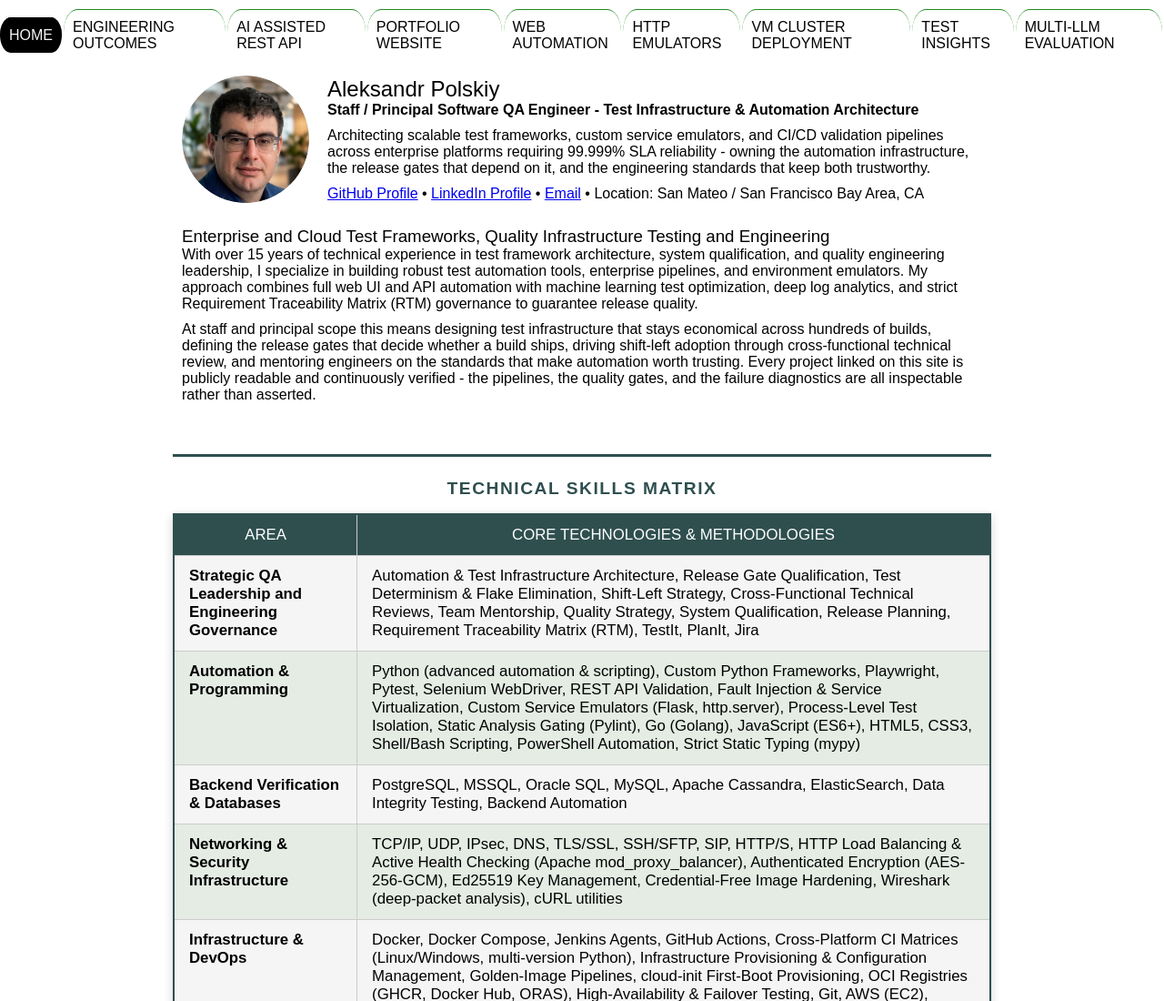
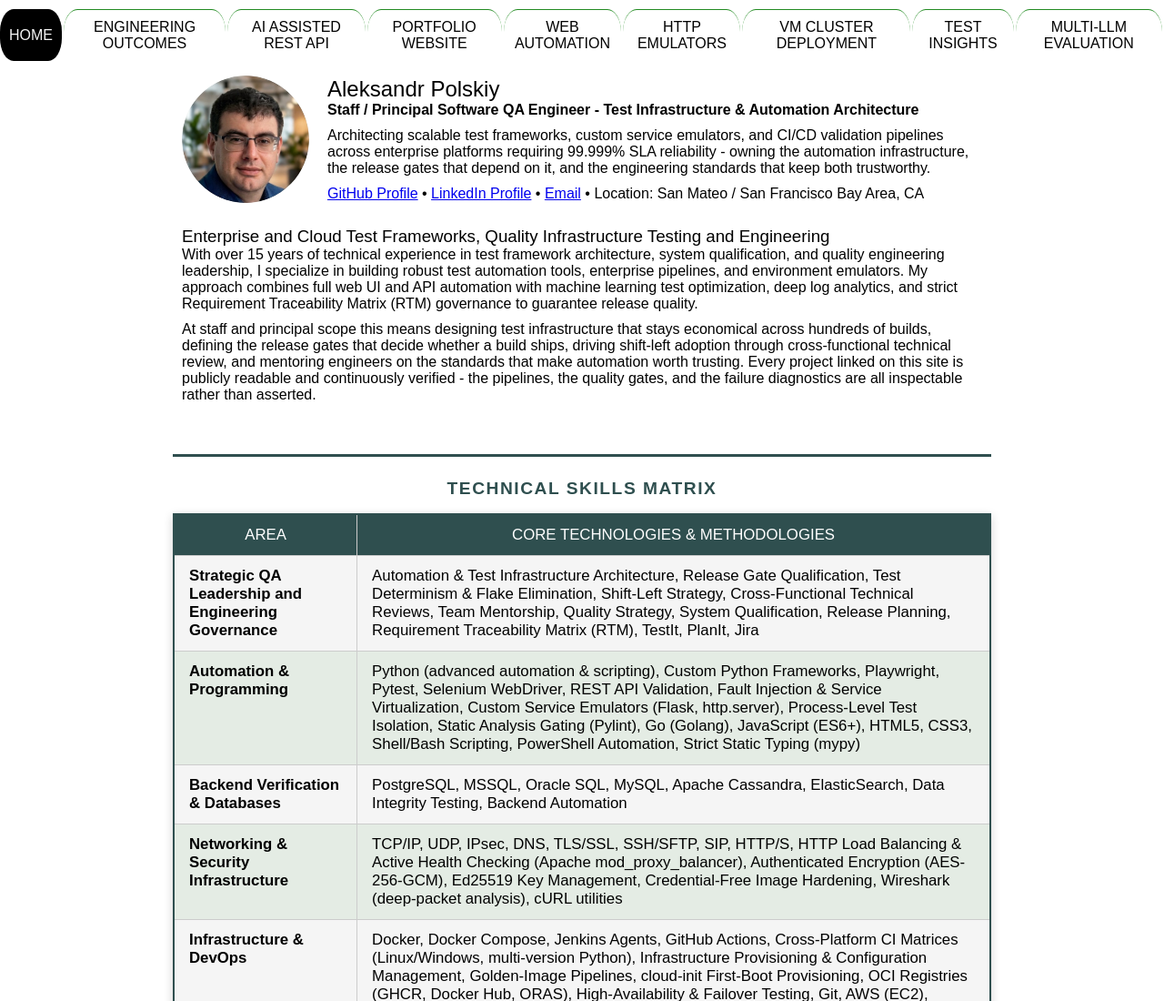
Before and after one commit to apolskiy/apolskiy.github.io, a plain HTML site: page index.html in a window 1280 px wide. Shown: the top 1100 px of the page at 91% size. Drawn offline with Linux system fonts and the light colour scheme.

Commit message:
Changed: menu tabs now stretch to a common height with centered labels, so the one-word Home tab is no longer a smaller button than the two-line tabs. Changed: the Multi-LLM Evaluation split paragraph now names AP-Model-QC as the case repository that refuses to evaluate without a green harness gate, and states plainly that harness changes are tested against recordings while cases are tuned against a known-good harness.

```diff
--- a/css/apolskiybiz.css
+++ b/css/apolskiybiz.css
@@ -26,11 +26,16 @@ body{
   margin: 10px auto;        /* auto left/right centers the shrink-wrapped menu */
   width: fit-content;       /* only as wide as the tabs; grows as items are added */
   display: flex;            /* Arrange tabs horizontally */
-  align-items: center;
+  align-items: stretch;     /* every tab as tall as the tallest, so a one-word
+                               label is not a smaller button than a wrapped one */
   justify-content: center;  /* Center the tabs horizontally */
 }
 
 .item {
+  display: flex;            /* center the label within the stretched tab */
+  align-items: center;
+  justify-content: center;
+  text-align: center;
   padding: 10px 10px;
   cursor: pointer;
   border-radius: 15px/25px;
--- a/index.html
+++ b/index.html
@@ -624,7 +624,7 @@
                 <td>Overview</td>
                 <td>
                   <p>One project in two repositories. <strong>AP-Harness-QC</strong> ingests hand-authored evaluation cases, dispatches each to a provider's endpoint, judges the response with deterministic assertions alongside an LLM-as-a-judge pass, and writes a verdict with a durable per-test record. <strong>AP-Model-QC</strong> holds the cases themselves - eight corpora covering requirement matching, instruction following, code comprehension, grounding, ambiguity, premise discrimination, tool compliance, and security, including prompt injection - and consumes the harness as a pinned dependency rather than a copy.</p>
-                  <p>The split is what lets each side change without destabilizing the other: the harness is modified and proven against recorded responses, and the cases are added and tuned against a harness known to be good. <strong>No green harness, no model run</strong> - the case repository refuses to evaluate against a harness whose own gate is not green. The harness runs against recordings; the models run live, against the real engines and a real judge.</p>
+                  <p>The repository split lets the model test cases and the harness change without destabilizing each other. Harness modifications are made and tested against recorded responses, while test cases are added and tuned against a harness known to be good. <strong>No green harness, no model run:</strong> the case repository, AP-Model-QC, refuses to evaluate against a harness whose own gate is not green. While the harness runs against recordings, the models run live against the real engines and a real judge.</p>
                 </td>
               </tr>
               <tr>
```
